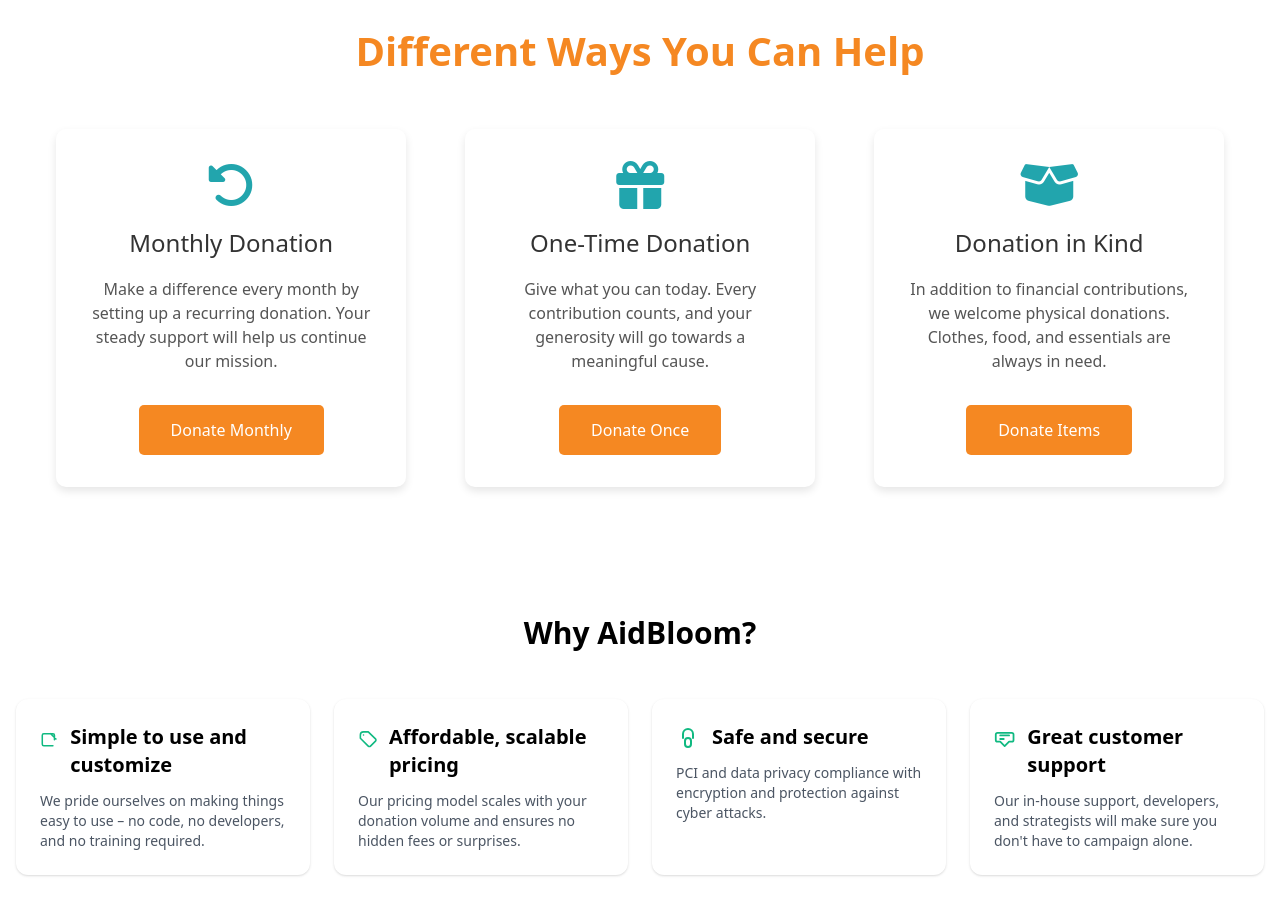
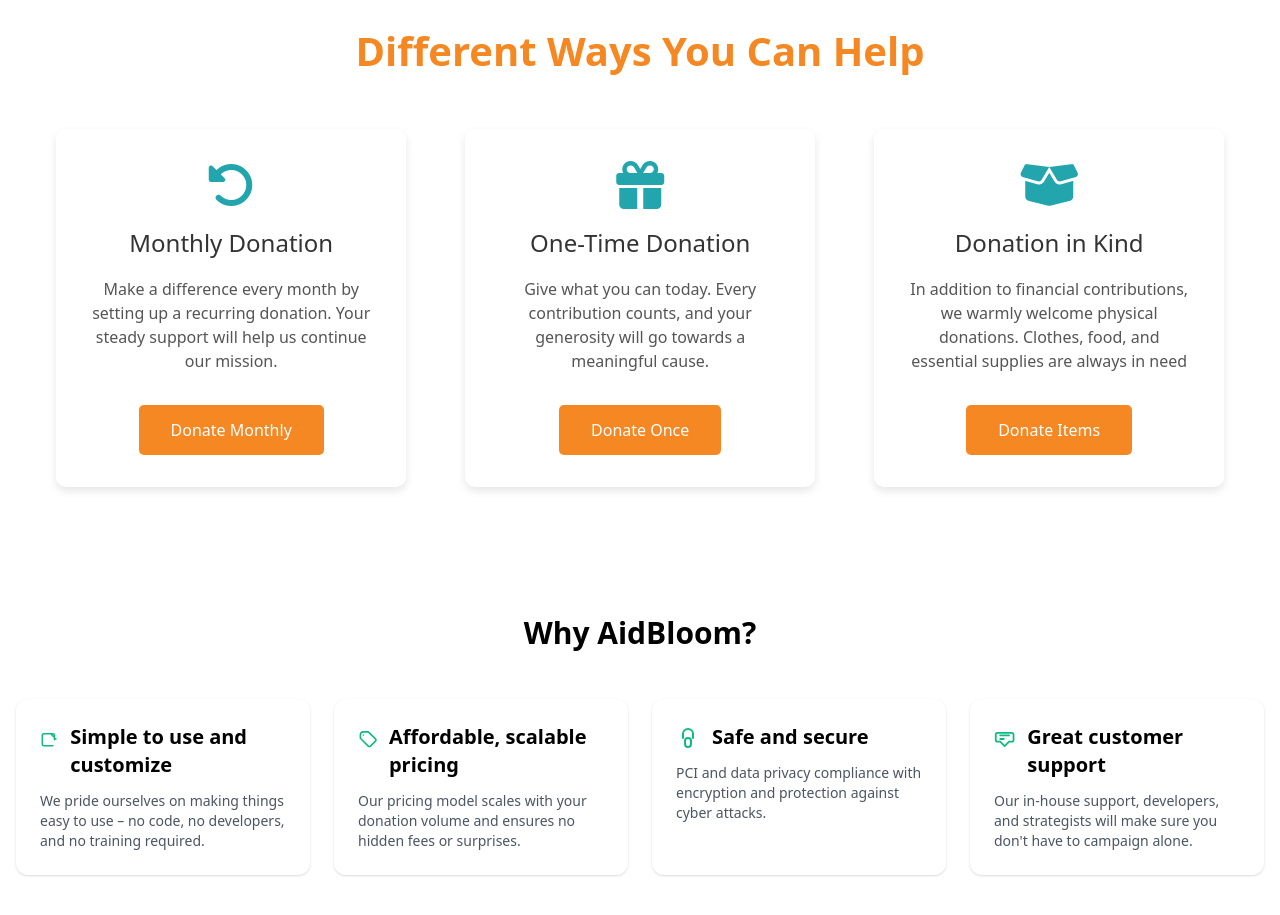
Before and after one commit to hasaan-azeem/demo_project, a plain HTML site: page donate.html in a window 1280 px wide. Shown: the part 980-1895 px from the top of the page. Drawn offline with nearby package versions, Linux system fonts and the light colour scheme.

Commit message:
cards changes

```diff
--- a/donate.css
+++ b/donate.css
@@ -39,6 +39,7 @@
   }
 
   .donation-card {
+    height: 100%;
     background-color: white;
     box-shadow: 0 4px 8px rgba(0, 0, 0, 0.1);
     padding: 2rem;
@@ -46,6 +47,10 @@
     width: 30%;
     text-align: center;
     transition: transform 0.3s ease;
+    display: flex;
+    flex-direction: column;
+    justify-content: center;
+    align-items: center;
   }
 
   .donation-card:hover {
@@ -92,6 +97,7 @@
       opacity: 0;
       transform: translateX(-50px) scale(0.95);
     }
+
     100% {
       opacity: 1;
       transform: translateX(0) scale(1);
@@ -103,6 +109,7 @@
       opacity: 0;
       transform: translateX(50px) scale(0.95);
     }
+
     100% {
       opacity: 1;
       transform: translateX(0) scale(1);
@@ -114,6 +121,7 @@
       opacity: 0;
       transform: translateY(20px) scale(0.95);
     }
+
     100% {
       opacity: 1;
       transform: translateY(0) scale(1);
--- a/donate.html
+++ b/donate.html
@@ -74,8 +74,7 @@
             <i class="fas fa-box-open"></i> <!-- Donation in Kind Icon -->
           </div>
           <h3>Donation in Kind</h3>
-          <p>In addition to financial contributions, we welcome physical donations. Clothes, food, and essentials are
-            always in need.</p>
+          <p>In addition to financial contributions, we warmly welcome physical donations. Clothes, food, and essential supplies are always in need</p>
           <button class="donate-option-btn">Donate Items</button>
         </div>
       </div>
```
Lines whose indentation alone changed are shown as unchanged.
